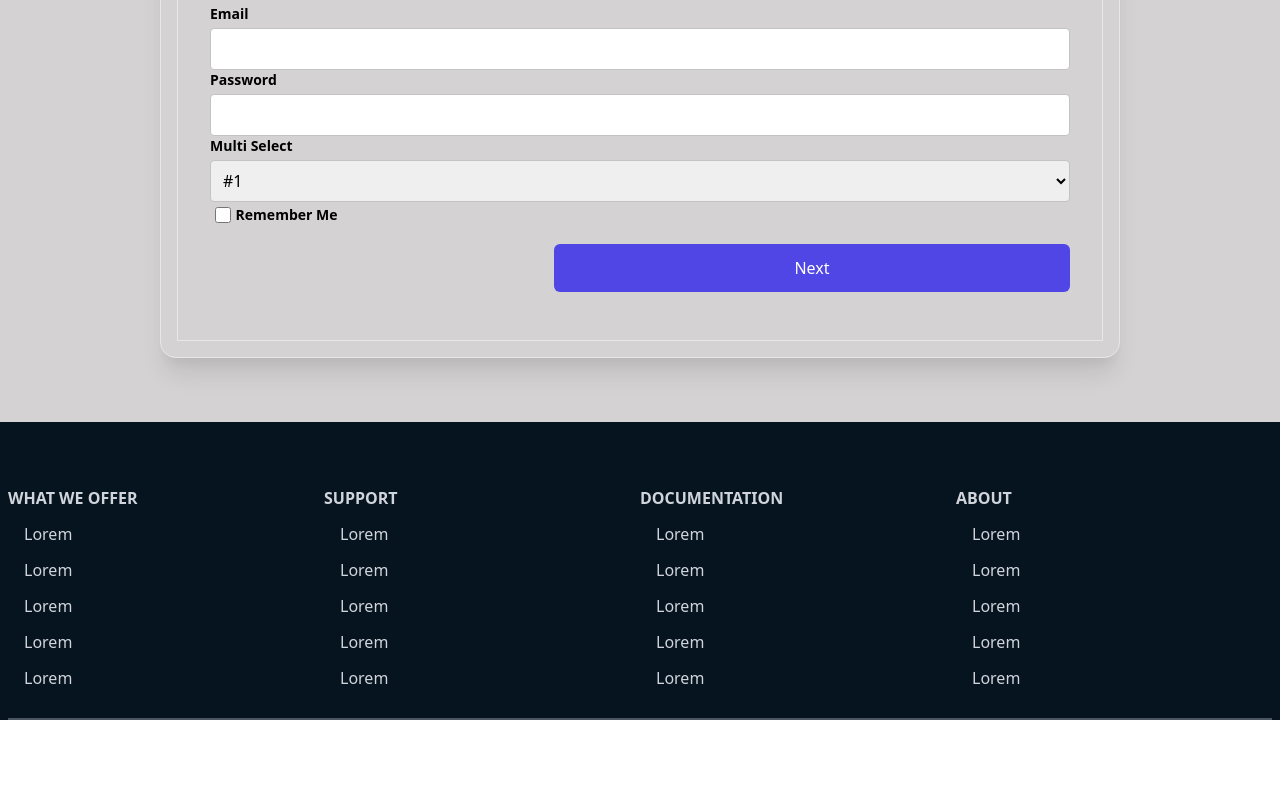
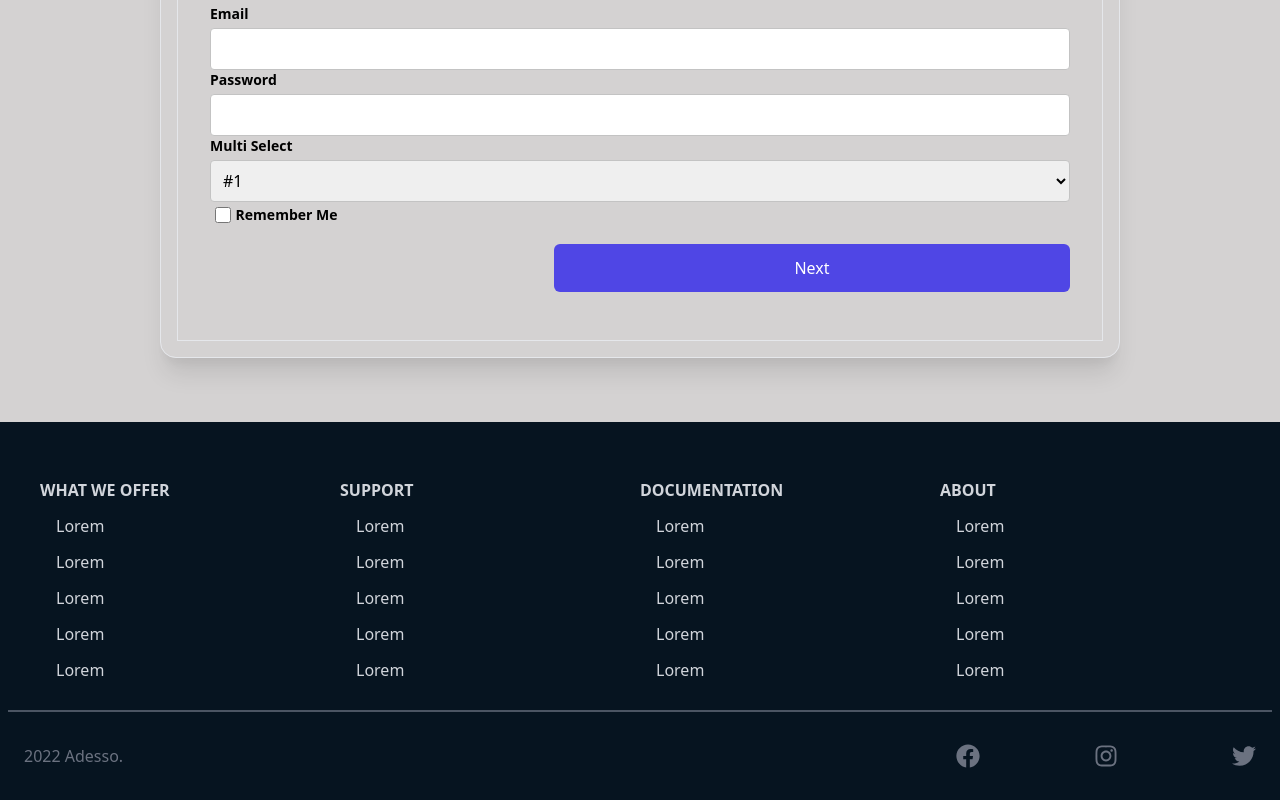
Before and after one commit to bxbalaban/library-app, a React (Create React App) app: page / in a window 1280 px wide. Shown: the part 822-1622 px from the top of the page. Before the commit the page ends 1542 px from the top, so only its background shows below. Built offline with nearby package versions, Linux system fonts and the light colour scheme.

Commit message:
footer design finished

```diff
--- a/src/components/style-footer.css
+++ b/src/components/style-footer.css
@@ -1,7 +1,6 @@
 .footer-container-1 {
     padding-left: 0.5rem;
     padding-right: 0.5rem;
-    padding-top: 2rem;
     color: #D1D5DB;
     width: 100%;
     background-color: rgb(6, 20, 32);
@@ -9,31 +8,58 @@
 
 .footer-container-2 {
     display: grid;
-    padding-top: 2rem;
-    padding-bottom: 2rem;
+    align-self: center;
+    padding: 2rem;
     border-bottom-width: 2px;
     border-color: #4B5563;
     grid-template-columns: repeat(2, minmax(0, 1fr));
 
+}
+
+.footer-text-1 {
+    margin-top: 1.5rem;
+    font-weight: bold;
+    text-transform: uppercase;
 
 }
 
-.footer-text-1 {
-
-font-weight: bold;
-text-transform: uppercase;
+.footer-list {
+    margin-top: -0.25rem;
+    margin-bottom: -1.25rem;
 
 }
 
-.footer-list{
-    margin-top: -0.25rem;
-margin-bottom: -1.25rem;
+.footer-container-3 {
+
+    flex-direction: column;
+    color: #6B7280;
+    text-align: center;
+    justify-content: space-between;
+    padding: 1rem;
+}
+
+.footer-container-4 {
+    display: flex;
+    padding-top: 1rem;
+    font-size: 1.5rem;
+    line-height: 2rem;
+    justify-content: space-between;
 
 }
 
 @media only screen and (min-width:768px) {
     .footer-container-2 {
+        margin: auto;
+
         grid-template-columns: repeat(4, minmax(0, 1fr));
+    }
+    .footer-container-3{
+        display: flex;
+        flex-direction: row;
+    }
+
+    .footer-container-4 {
+        width: 300px;
     }
 
 }
--- a/src/pages/footer.tsx
+++ b/src/pages/footer.tsx
@@ -4,7 +4,7 @@ import {
     FaFacebook,
     FaInstagram,
     FaTwitter,
-}from "react-icons/fa"
+} from "react-icons/fa"
 
 const Footer = () => {
     return (
@@ -52,6 +52,14 @@ const Footer = () => {
                     </ul>
                 </div>
             </div>
+            <div className='footer-container-3'>
+                <p className='py-4'>2022 Adesso.</p>
+                <div className='footer-container-4'>
+                    <FaFacebook />
+                    <FaInstagram />
+                    <FaTwitter />
+                </div>
+            </div>
         </div>
 
     );
--- a/src/pages/navbar.tsx
+++ b/src/pages/navbar.tsx
@@ -1,5 +1,6 @@
 import React,{ useState }  from 'react'
 import { MenuIcon, XIcon } from '@heroicons/react/outline'
+
 import "../components/style-navbar.css"
 
 
```
Also changed, not shown: 1 other file (tests, documents, lock files or other folders). Lines whose indentation alone changed are shown as unchanged.
